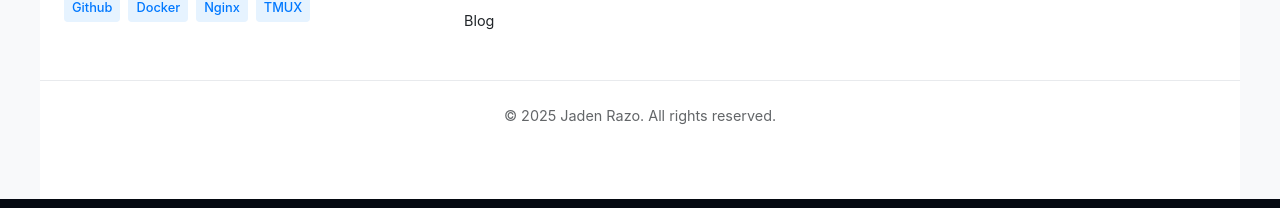
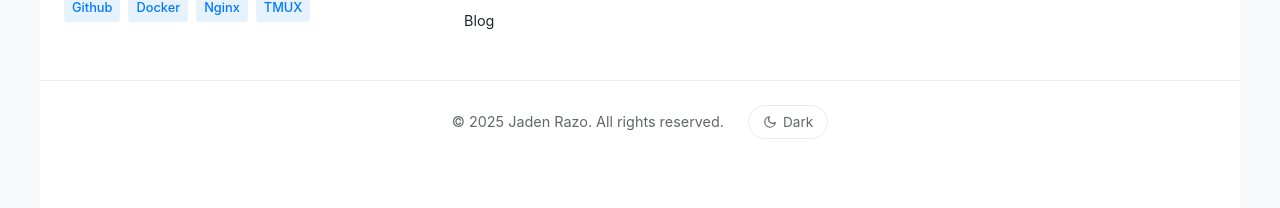
Before and after one commit to JadenRazo/Project-Website, a React (Vite) app in the folder frontend/: page /urlshortener in a window 1280 px wide. Shown: the part 1084-1292 px from the top of the page. Built offline with nearby package versions, Linux system fonts and the light colour scheme; no server answers.

Commit message:
Default to dark mode and add theme toggle to footer
Fix theme initialization so the persisted mode correctly hydrates with
its matching theme object on page load. Add a compact light/dark toggle
button in the footer copyright row for easy access on all pages.

```diff
--- a/frontend/src/components/Footer/Footer.tsx
+++ b/frontend/src/components/Footer/Footer.tsx
@@ -3,6 +3,7 @@
 import styled from 'styled-components';
 import { motion } from 'framer-motion';
 import { useScrollTo } from '../../hooks/useScrollTo';
+import { useTheme } from '../../hooks/useTheme';
 
 const FooterContainer = styled.footer`
   background: ${({ theme }) => theme.colors.surface};
@@ -100,14 +101,47 @@
   }
 `;
 
-const Copyright = styled.div`
-  text-align: center;
+const CopyrightRow = styled.div`
+  display: flex;
+  align-items: center;
+  justify-content: center;
+  gap: ${({ theme }) => theme.spacing.md};
   padding: ${({ theme }) => theme.spacing.md};
   color: ${({ theme }) => theme.colors.text};
   opacity: 0.7;
   font-size: 0.9rem;
   border-top: 1px solid ${({ theme }) => theme.colors.border};
   margin-top: ${({ theme }) => theme.spacing.xl};
+
+  @media (max-width: ${({ theme }) => theme.breakpoints.mobile}) {
+    flex-direction: column;
+    gap: ${({ theme }) => theme.spacing.sm};
+  }
+`;
+
+const ThemeToggleButton = styled.button`
+  display: inline-flex;
+  align-items: center;
+  gap: 6px;
+  background: none;
+  border: 1px solid ${({ theme }) => theme.colors.border};
+  border-radius: ${({ theme }) => theme.borderRadius.pill};
+  padding: 6px 14px;
+  color: ${({ theme }) => theme.colors.text};
+  font-size: 0.85rem;
+  cursor: pointer;
+  transition: all ${({ theme }) => theme.transitions.fast};
+  opacity: 1;
+
+  &:hover {
+    border-color: ${({ theme }) => theme.colors.primary};
+    color: ${({ theme }) => theme.colors.primary};
+  }
+
+  svg {
+    width: 14px;
+    height: 14px;
+  }
 `;
 
 const SocialLinks = styled.div`
@@ -144,6 +178,7 @@
   const currentYear = new Date().getFullYear();
   const navigate = useNavigate();
   const [navigatingTo, setNavigatingTo] = useState<string | null>(null);
+  const { themeMode, toggleTheme } = useTheme();
 
   const techStack = [
     'TypeScript',
@@ -252,9 +287,29 @@
         </FooterSection>
       </FooterContent>
 
-      <Copyright>
-        © {currentYear} Jaden Razo. All rights reserved.
-      </Copyright>
+      <CopyrightRow>
+        <span>© {currentYear} Jaden Razo. All rights reserved.</span>
+        <ThemeToggleButton onClick={toggleTheme} aria-label={`Switch to ${themeMode === 'dark' ? 'light' : 'dark'} mode`}>
+          {themeMode === 'dark' ? (
+            <svg viewBox="0 0 24 24" fill="none" stroke="currentColor" strokeWidth="2" strokeLinecap="round" strokeLinejoin="round">
+              <circle cx="12" cy="12" r="5" />
+              <line x1="12" y1="1" x2="12" y2="3" />
+              <line x1="12" y1="21" x2="12" y2="23" />
+              <line x1="4.22" y1="4.22" x2="5.64" y2="5.64" />
+              <line x1="18.36" y1="18.36" x2="19.78" y2="19.78" />
+              <line x1="1" y1="12" x2="3" y2="12" />
+              <line x1="21" y1="12" x2="23" y2="12" />
+              <line x1="4.22" y1="19.78" x2="5.64" y2="18.36" />
+              <line x1="18.36" y1="5.64" x2="19.78" y2="4.22" />
+            </svg>
+          ) : (
+            <svg viewBox="0 0 24 24" fill="none" stroke="currentColor" strokeWidth="2" strokeLinecap="round" strokeLinejoin="round">
+              <path d="M21 12.79A9 9 0 1 1 11.21 3 7 7 0 0 0 21 12.79z" />
+            </svg>
+          )}
+          {themeMode === 'dark' ? 'Light' : 'Dark'}
+        </ThemeToggleButton>
+      </CopyrightRow>
     </FooterContainer>
   );
 };
--- a/frontend/src/stores/themeStore.ts
+++ b/frontend/src/stores/themeStore.ts
@@ -30,8 +30,8 @@
   devtools(
     persist(
       (set, get) => ({
-        theme: themes.dark,
-        themeMode: 'dark',
+        theme: themes[getPreferredTheme()],
+        themeMode: getPreferredTheme(),
 
         toggleTheme: () => {
           const currentMode = get().themeMode;
@@ -79,6 +79,12 @@
         partialize: (state) => ({
           themeMode: state.themeMode
         }),
+        onRehydrateStorage: () => (state) => {
+          if (state) {
+            state.theme = themes[state.themeMode];
+            updateDocumentTheme(state.themeMode, themes[state.themeMode]);
+          }
+        },
       }
     ),
     { name: 'theme-store' }
```
